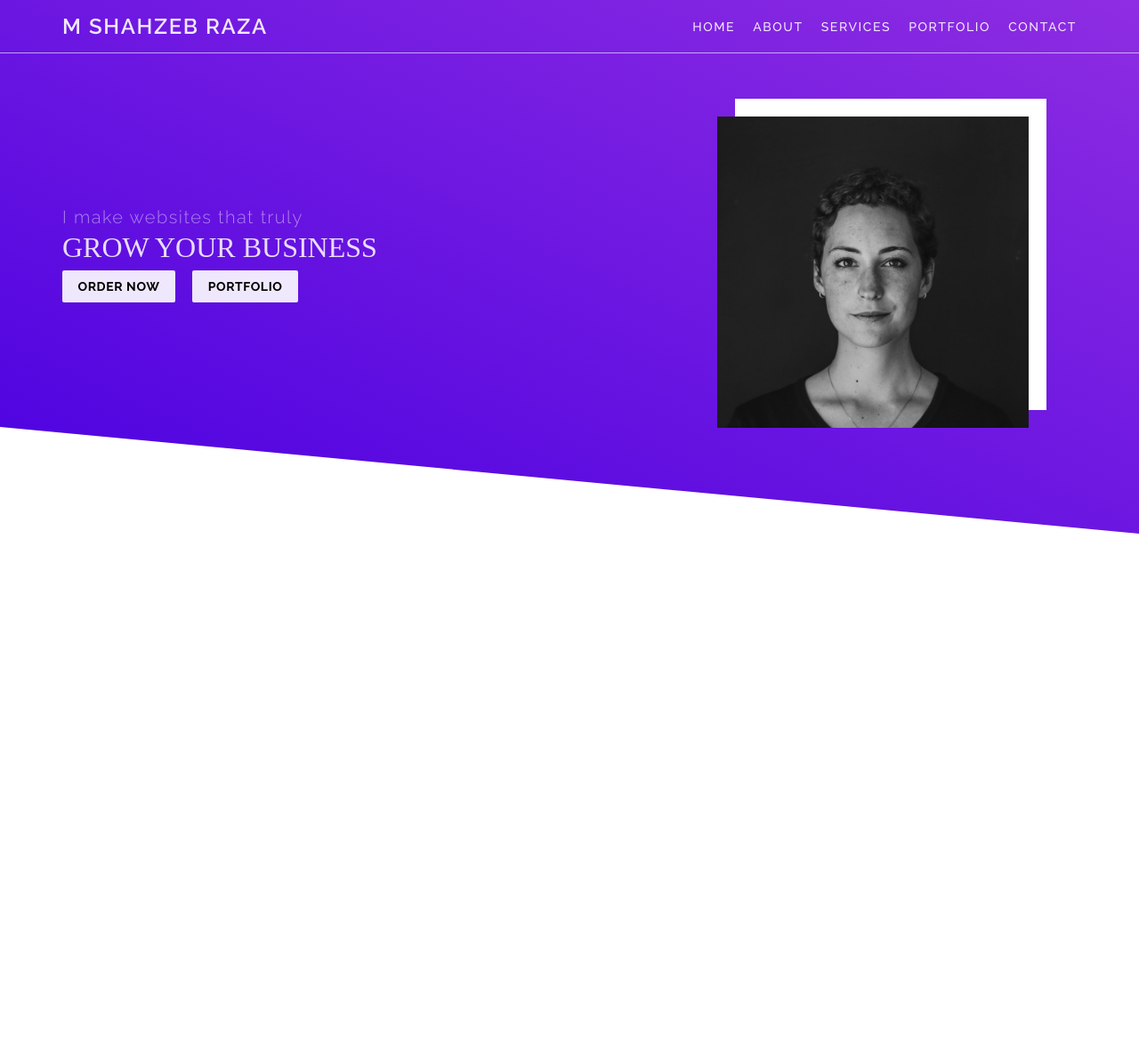
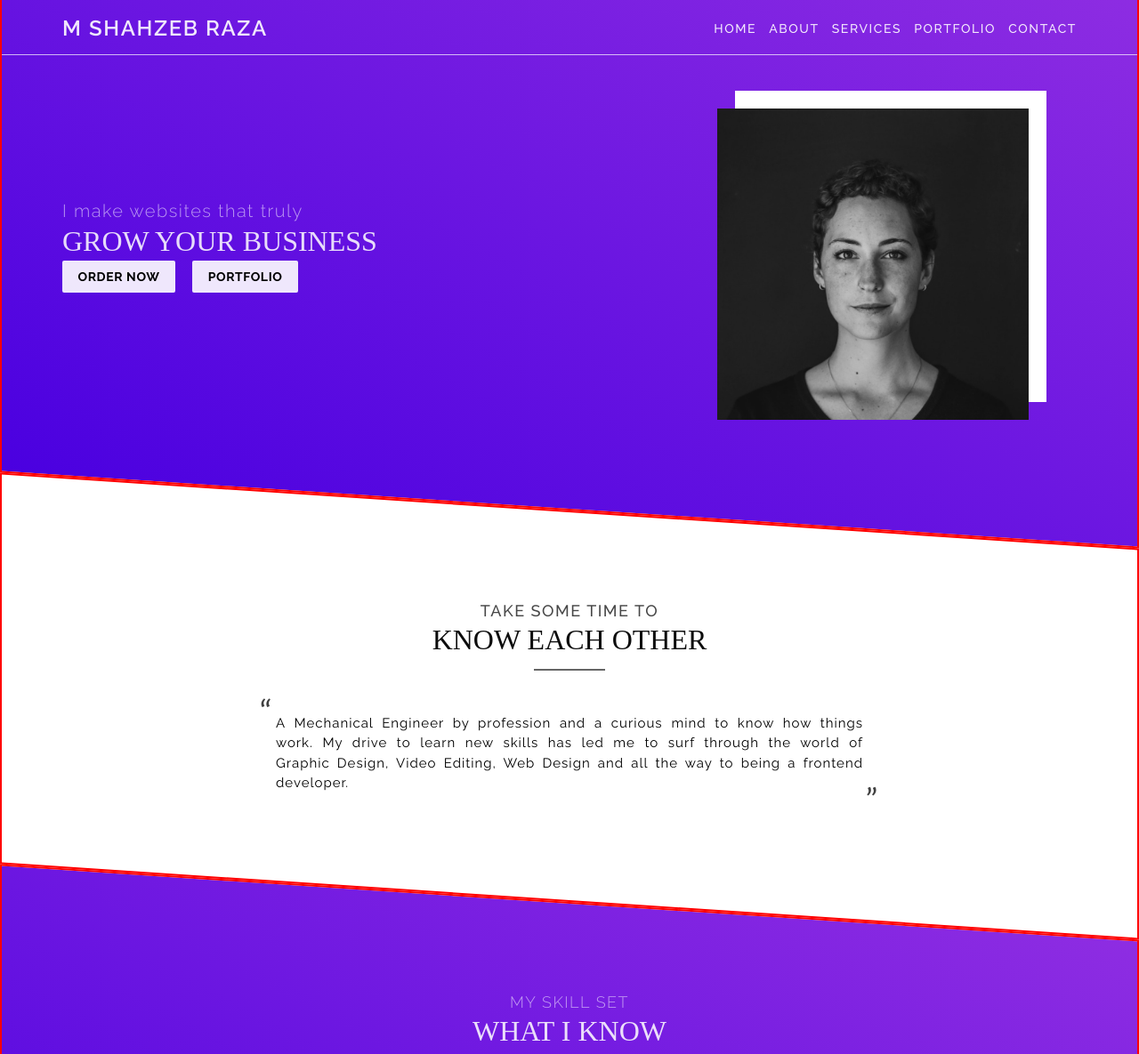
Before and after one commit to mshahzebraza/Portfolio-Shahzeb, a website: page index.html in a window 1280 px wide. Shown: the top 1185 px of the page at 89% size. Before the commit the page ends 800 px from the top, so only its background shows below. Drawn offline with Linux system fonts and the light colour scheme; a web font is replaced by a local one.

Commit message:
Section 02: About complete

```diff
--- a/index.html
+++ b/index.html
@@ -20,10 +20,10 @@
     <title>Portfolio | Shahzeb</title>
 </head>
 <body>
-    <header class="section header">
+    <header class="section section__header header">
 
         <nav class="header__nav">
-            <div class="container header__navbar">
+            <div class="container header__nav-container">
                 <div class="header__logo">M Shahzeb Raza</div>
                 <div class="header__menu"></div>
                 <ul class="header__list">
@@ -37,7 +37,7 @@
         </nav>
 
         <div class="header__hero">
-            <div class="header__hero-case container">
+            <div class="header__hero-container container">
 
                 <div class="header__hero-content">
 
@@ -60,63 +60,67 @@
             </div>
         </div>
 
-
-<!--
-
-
-
-        <div class="container">
-
-            <nav class="header__nav">
-
-                <div class="header__nav-logo">
-                    <h1 class="header__nav-logo-text">M Shahzeb Raza</h1>
-                </div>
-                <div class="header__nav-menu"></div>
-                <ul class="header__nav-list">
-                    <li class="header__nav-item"><a href="#" class="header__nav-link">Home</a></li>
-                    <li class="header__nav-item"><a href="#" class="header__nav-link">About</a></li>
-                    <li class="header__nav-item"><a href="#" class="header__nav-link">Services</a></li>
-                    <li class="header__nav-item"><a href="#" class="header__nav-link">Portfolio</a></li>
-                    <li class="header__nav-item"><a href="#" class="header__nav-link">Contact</a></li>
-                </ul>
-            </nav>
-
-            <div class="header__hero">
-                <div class="header__hero-content">
-                    <div class="section__heading">
-                        <h2 class="section__heading--secondary">I make websites that truly</h2>
-                        <h1 class="section__heading--primary">Grow your business</h1>
-                        <button class="btn btn--fill">Order Now</button>
-                        <button class="btn btn--ghost">Portfolio</button>
-                    </div>
-                </div>
-
-                <div class="header__hero-graphic">
-                    <img src="./src/img/hero-img.png" alt="" class="header__hero-image">
-                </div>
-            </div>
-
-        </div> -->
     </header>
 
     <main class="main">
-        <!-- <section class="section section-hero container">
+        <section class="section section__about about">
+            <div class="container ">
+                <div class="section__title section__title--dark heading">
+                    <h2 class="heading__secondary heading__secondary--dark">Take some time to</h2>
+                    <h1 class="heading__primary heading__primary--dark">Know each other</h1>
+                </div>
+                <p class="section__copy section__copy--dark">
+                    A Mechanical Engineer by profession and a curious mind to know how things work. My drive to learn new skills has led me to surf through the world of Graphic Design, Video Editing, Web Design and all the way to being a frontend developer.
+                </p>
+            </div>
+        </section>
 
-            <div class="section-hero__content">
-                <div class="section__heading">
-                    <h2 class="section__heading--secondary">I make websites that truly</h2>
-                    <h1 class="section__heading--primary">Grow your business</h1>
-                    <button class="btn btn--fill">Order Now</button>
-                    <button class="btn btn--ghost">Portfolio</button>
+        <section class="section section__skills skills">
+            <div class="container ">
+                <div class="section__title heading">
+                    <h2 class="heading__secondary">My Skill Set</h2>
+                    <h1 class="heading__primary">What I Know</h1>
                 </div>
+                <ul class="skills__list ">
+                    <li class="skill__item">
+                        <figure>
+                            <img class="skill__icon" src="icon__html.jpg" alt="skill__icon">
+                            <figcaption class="skill__label">HTML</figcaption>
+                        </figure>
+                    </li>
+                    <li class="skill__item">
+                        <figure>
+                            <img class="skill__icon" src="icon__html.jpg" alt="skill__icon">
+                            <figcaption class="skill__label">HTML</figcaption>
+                        </figure>
+                    </li>
+                    <li class="skill__item">
+                        <figure>
+                            <img class="skill__icon" src="icon__html.jpg" alt="skill__icon">
+                            <figcaption class="skill__label">HTML</figcaption>
+                        </figure>
+                    </li>
+                    <li class="skill__item">
+                        <figure>
+                            <img class="skill__icon" src="icon__html.jpg" alt="skill__icon">
+                            <figcaption class="skill__label">HTML</figcaption>
+                        </figure>
+                    </li>
+                    <li class="skill__item">
+                        <figure>
+                            <img class="skill__icon" src="icon__html.jpg" alt="skill__icon">
+                            <figcaption class="skill__label">HTML</figcaption>
+                        </figure>
+                    </li>
+                    <li class="skill__item">
+                        <figure>
+                            <img class="skill__icon" src="icon__html.jpg" alt="skill__icon">
+                            <figcaption class="skill__label">HTML</figcaption>
+                        </figure>
+                    </li>
+                </ul>
             </div>
-
-            <div class="section-hero__graphic">
-                <img src="./src/img/hero-img.png" alt="" class="section-hero__image">
-            </div>
-
-        </section> -->
+        </section>
     </main>
 </body>
 </html>
--- a/src/sass/abstracts/_mixins.scss
+++ b/src/sass/abstracts/_mixins.scss
@@ -42,3 +42,11 @@
     }
 
 }
+
+// Skew mixin
+@mixin skew-section($angle) {
+    transform: skewY($angle);
+    &>*{
+        transform: skewY(-$angle);
+    }
+}
--- a/src/sass/abstracts/_variables.scss
+++ b/src/sass/abstracts/_variables.scss
@@ -1,5 +1,5 @@
 /* COLORS */
-$color-black:rgba(#000,0.9);
+$color-black:rgba(#000,1);
 $color-white:rgba(#fff,0.9);
-$color-dark:rgba($color-black,0.4);
-$color-light:rgba($color-white,0.6);
+$color-dark:rgba($color-black,0.9);
+$color-light:rgba($color-white,0.7);
--- a/src/sass/base/_typography.scss
+++ b/src/sass/base/_typography.scss
@@ -2,12 +2,17 @@
 .heading{
     &__primary{
         font-size: 3.2rem;
+        line-height: 1.4;
         color: $color-white;
         opacity: .95;
         font-weight: 200;
         text-transform: uppercase;
         font-family: 'McLaren';
-        margin-bottom: .75rem;
+        // margin-bottom: .8rem;
+
+        &--dark{
+            color: $color-black;
+        }
     }
 
     &__secondary{
@@ -16,6 +21,11 @@
         font-weight: 300;
         letter-spacing: .15rem;
         opacity: .8;
-        margin-bottom: .35rem;
+
+        &--dark{
+            color: $color-dark;
+            font-weight: 500;
+        }
     }
+
 }
--- /dev/null
+++ b/src/sass/base/_utilities.scss
@@ -0,0 +1,3 @@
+.center-text{
+    text-align: center;
+}
--- a/src/sass/components/_header.scss
+++ b/src/sass/components/_header.scss
@@ -3,8 +3,12 @@
     min-height: 75vh;
     display: flex;
     flex-direction: column;
+    @include skew-section(3.8deg);
+
+    // clip-path: polygon(0 0, 100% 0, 100% 100%, 0 60vh ) !important;
 
     @include respond(tab-port) {
+        // clip-path: polygon(0 0, 100% 0, 100% 100%, 0 52vh ) !important;
         min-height: 65vh;
     }
 
@@ -16,7 +20,7 @@
         border-bottom: .1rem solid $color-light;
 
     }
-        &__navbar{
+        &__nav-container{
             // container class
             display: flex;
             justify-content: space-between;
@@ -37,7 +41,7 @@
             }
                 &__item{
                     &+&{
-                        margin-left: 1.25em;
+                        margin-left: 1.4rem;
                     }
                 }
                     &__link{
@@ -62,7 +66,7 @@
 
     }
 
-        &__hero-case{
+        &__hero-container{
             display: flex;
             justify-content: space-between;
             align-items: center;
--- a/src/sass/components/_section.scss
+++ b/src/sass/components/_section.scss
@@ -1,13 +1,92 @@
 .section{
+    border: 2px solid red;
+    padding-bottom: 12rem;
+    padding-top: 10rem;
 
-    &:nth-child(odd){
-        @include grad-primary;
+    &__title{
+        text-transform: uppercase;
+        position: relative;
+        text-align: center;
+        margin-bottom: 6rem;
+
+        .heading__secondary{
+            font-size: 1.8rem;
+        }
+
+        &::before{
+            content: "";
+            position: absolute;
+            bottom: -1.2rem;
+            left: 50%;
+            transform: translateX(-50%);
+            width: 8rem;
+            height: .2rem;
+            background: rgba($color: $color-light, $alpha: 0.6);
+        }
+
+
+        &--dark{
+            &::before{
+                background: rgba($color: $color-dark, $alpha: 0.6);
+            }
+        }
+
     }
 
-    clip-path: polygon(0 0, 100% 0, 100% 100%, 0 60vh );
-    padding-bottom: 10%;
-    @include respond (tab-port) {
-        clip-path: polygon(0 0, 100% 0, 100% 100%, 0 52vh );
+    &__copy{
+        color: $color-white;
+        font-size: 1.5rem;
+        line-height: 1.5;
+        letter-spacing: .1rem;
+        word-spacing: 0.25rem;
+        max-width: 70rem;
+        padding: 0 2rem;
+        text-align: justify;
+        margin: auto;
+        position: relative;
+
+        &::before,
+        &::after{
+            position: absolute;
+            font-size: 2.5em;
+            font-family: "Lato";
+            color: rgba($color: $color-light, $alpha: 0.75);
+        }
+
+        &::before{
+            content: "\201C";
+            top: -3rem;
+            left: 0.25rem;
+        }
+        &::after{
+            content: "\201D";
+            bottom: -3.5rem;
+            right: 0.25rem;
+
+        }
+
+        &--dark{
+            color: $color-black;
+
+            &::before,
+            &::after{
+                color: rgba($color: $color-dark, $alpha: 0.75);
+            }
+        }
+
+    }
+
+    &__header{
+        margin-top:-6rem;
+        padding-top:6rem;
+    }
+
+    &__about{
+        @include skew-section(3.8deg);
+    }
+
+    &__skills{
+        @include skew-section(3.8deg);
     }
 
 }
--- a/src/sass/layouts/_front.scss
+++ b/src/sass/layouts/_front.scss
@@ -0,0 +1,11 @@
+.section{
+    // &:nth-child(odd){
+    @include grad-primary;
+    // }
+}
+
+.main{
+    .section:nth-child(odd){
+        background: none;
+    }
+}
--- a/src/sass/main.scss
+++ b/src/sass/main.scss
@@ -1,6 +1,7 @@
 @import "./abstracts/mixins";
 @import "./abstracts/variables";
 @import "./base/typography";
+@import "./base/utilities";
 @import "./base/base";
 @import "./components/header";
 @import "./components/button";
```
Also changed, not shown: package.json (+10 -2 lines), dist/css/main.css.
